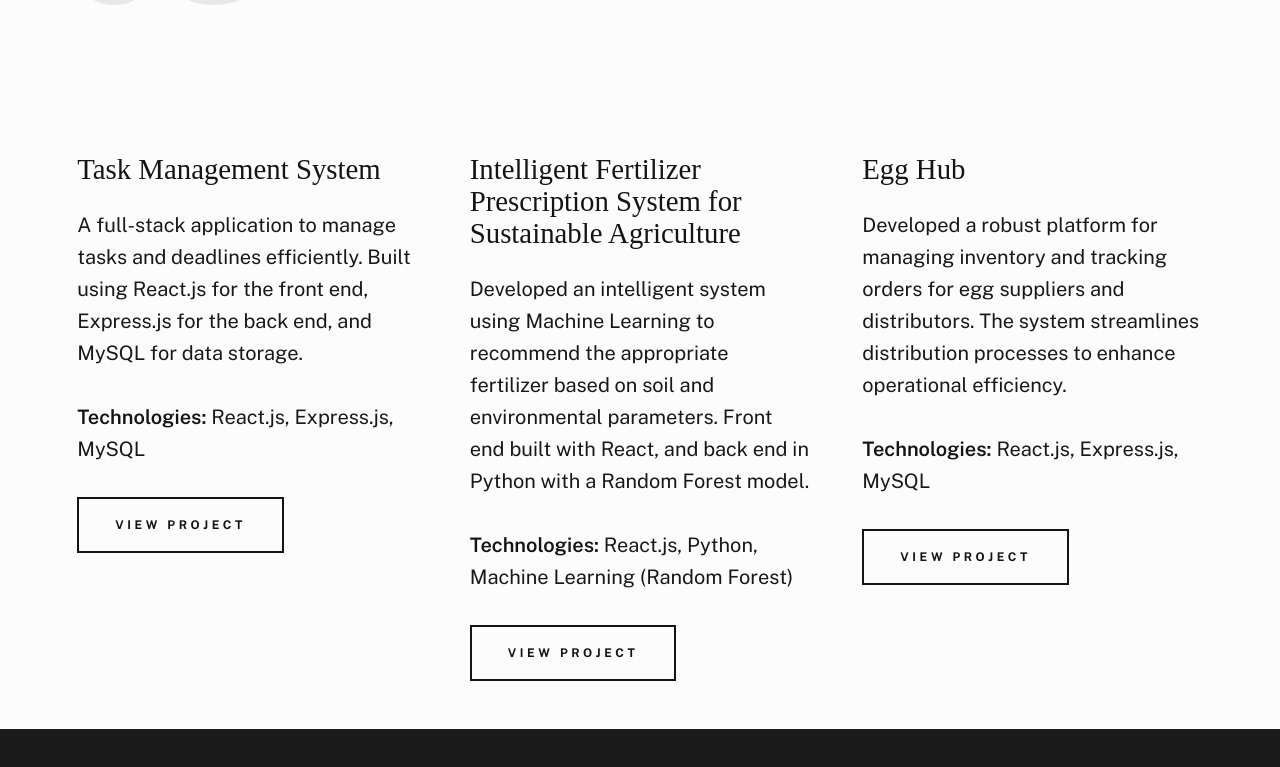
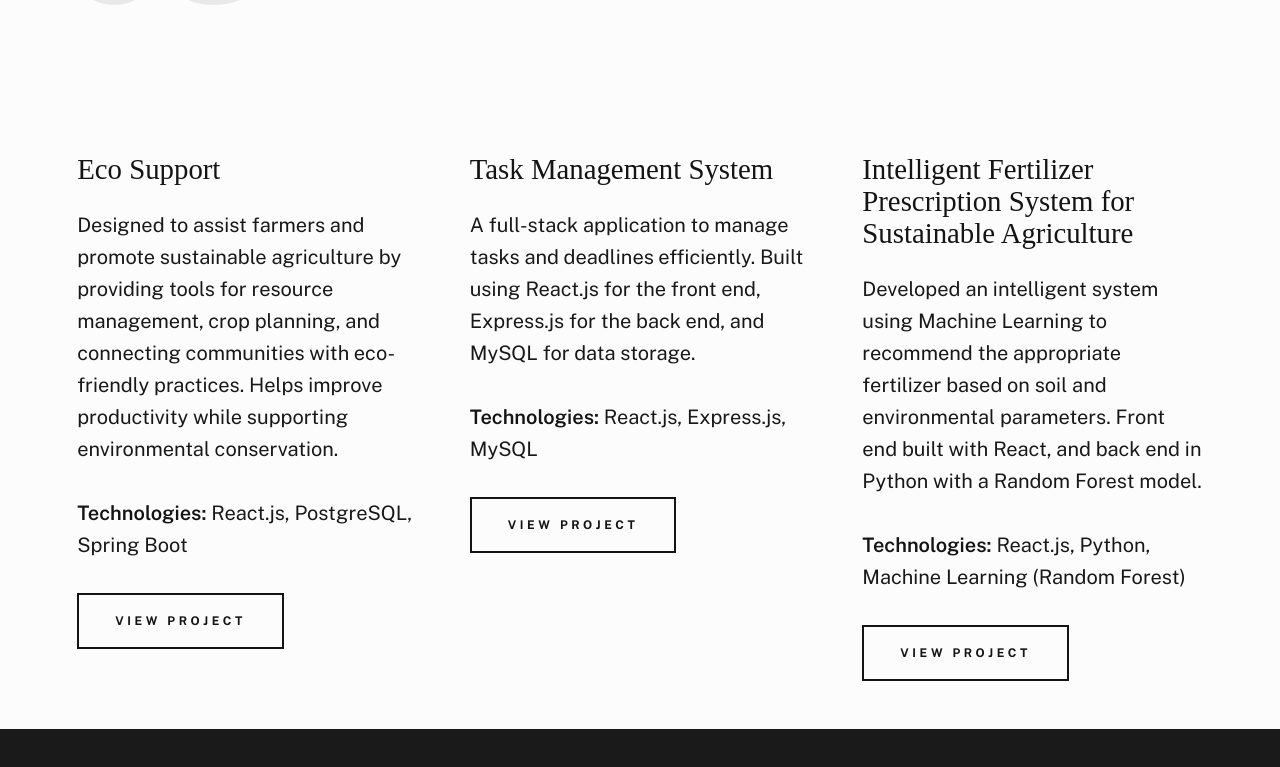
Before and after one commit to chidu07/Portfolio, a plain HTML site: page index.html in a window 1280 px wide. Shown: the part 3300-4067 px from the top of the page. Drawn offline with nearby package versions, Linux system fonts and the light colour scheme; a web font is replaced by a local one.

Commit message:
Projected added

```diff
--- a/index.html
+++ b/index.html
@@ -422,6 +422,17 @@
 
       <div class="grid-list-items s-projects__blocks">
 
+          <div class="grid-list-items__item s-projects__block">
+  <h4 class="s-projects__block-title">Eco Support</h4>
+  <p class="s-projects__description">
+    Designed to assist farmers and promote sustainable agriculture by providing tools for resource management,
+    crop planning, and connecting communities with eco-friendly practices.
+    Helps improve productivity while supporting environmental conservation.
+  </p>
+  <p><strong>Technologies:</strong> React.js, PostgreSQL, Spring Boot</p>
+  <a href="https://github.com/chidu07/Eco-Support" class="btn btn--stroke" target="_blank">View Project</a>
+</div>
+
         <!-- Project 1: Task Management System -->
         <div class="grid-list-items__item s-projects__block">
           <h4 class="s-projects__block-title">Task Management System</h4>
@@ -429,7 +440,7 @@
             A full-stack application to manage tasks and deadlines efficiently. Built using React.js for the front end, Express.js for the back end, and MySQL for data storage.
           </p>
           <p><strong>Technologies:</strong> React.js, Express.js, MySQL</p>
-          <a href="#" class="btn btn--stroke" target="_blank">View Project</a>
+          <a href="https://github.com/chidu07/Task_Magnet" class="btn btn--stroke" target="_blank">View Project</a>
         </div>
 
         <!-- Project 2: Intelligent Fertilizer Prescription System for Sustainable Agriculture -->
@@ -439,18 +450,18 @@
             Developed an intelligent system using Machine Learning to recommend the appropriate fertilizer based on soil and environmental parameters. Front end built with React, and back end in Python with a Random Forest model.
           </p>
           <p><strong>Technologies:</strong> React.js, Python, Machine Learning (Random Forest)</p>
-          <a href="#" class="btn btn--stroke" target="_blank">View Project</a>
+          <a href="https://github.com/chidu07/Fertilizer_Recommendations" class="btn btn--stroke" target="_blank">View Project</a>
         </div>
 
         <!-- Project 3: Egg Hub -->
-        <div class="grid-list-items__item s-projects__block">
+        <!-- <div class="grid-list-items__item s-projects__block">
           <h4 class="s-projects__block-title">Egg Hub</h4>
           <p class="s-projects__description">
             Developed a robust platform for managing inventory and tracking orders for egg suppliers and distributors. The system streamlines distribution processes to enhance operational efficiency.
           </p>
           <p><strong>Technologies:</strong> React.js, Express.js, MySQL</p>
           <a href="#" class="btn btn--stroke" target="_blank">View Project</a>
-        </div>
+        </div> -->
 
         <!-- Add more projects as needed -->
       </div>
```
